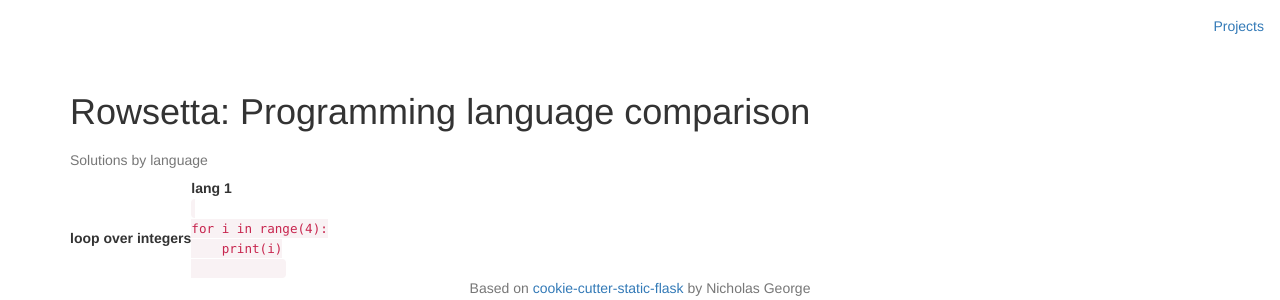
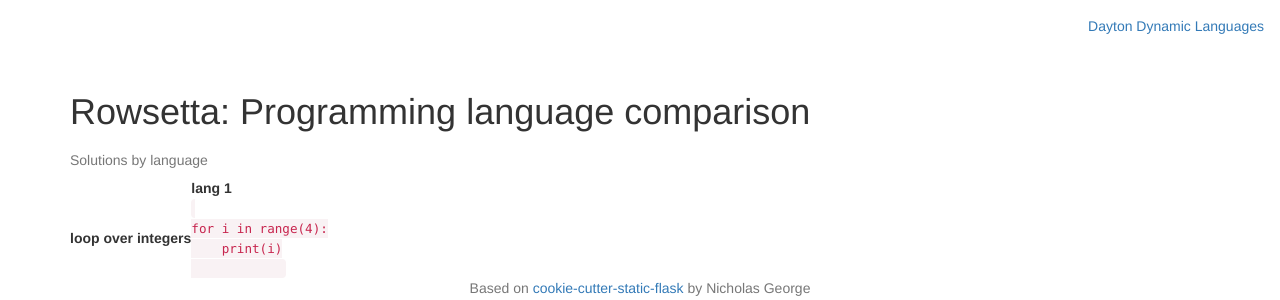
Before and after one commit to dayton-dynamic/rowsetta-stone, a Flask app: page / in a window 1280 px wide. Shown: the top 300 px of the page. Run offline with Flask 2, Linux system fonts and the light colour scheme; some libraries are stand-ins or nearby versions.

Commit message:
hacked the location of css files

```diff
--- a/app.py
+++ b/app.py
@@ -8,8 +8,6 @@ DEBUG = True
 FLATPAGES_AUTO_RELOAD = DEBUG
 FLATPAGES_EXTENSION = ['.html', '.md']
 FLATPAGES_ROOT = 'content'
-POST_DIR = 'posts'
-PROJECTS_DIR = 'projects'
 FREEZER_DESTINATION = "rowsetta"
 FREEZER_DESTINATION_IGNORE = ['.git*', 'CNAME*'] # keep the repository files.
 
@@ -21,9 +19,7 @@ freezer = Freezer(app)
 #Homepage
 @app.route('/')
 def index():
-    posts = [p for p in flatpages if p.path.startswith(POST_DIR)]
-    projects = [project for project in flatpages if project.path.startswith(PROJECTS_DIR)]
-    return render_template('index.html', posts=posts, projects=projects)
+    return render_template('index.html', )
 
 
 if __name__ == '__main__':
--- a/templates/base.html
+++ b/templates/base.html
@@ -7,8 +7,8 @@
         <title>{{name}}</title>
         <meta name="viewport" content="width=device-width, initial-scale=1.0">
         <!--link to bootstrap css -->
-        <link href="{{ url_for('static', filename='css/bootstrap.min.css')}}" rel="stylesheet">
-        <link href="{{ url_for('static', filename='css/style.css')}}" rel="stylesheet">
+        <link href=".{{ url_for('static', filename='css/bootstrap.min.css')}}" rel="stylesheet">
+        <link href=".{{ url_for('static', filename='css/style.css')}}" rel="stylesheet">
 
     </head>
 
@@ -21,8 +21,7 @@
                     <h3 class "navbar-brand mb-0"> {{name}}</h3>
                 </div>
                 <ul class="nav navbar-nav navbar-right">
-                    <li class="active"><a href="{{ url_for("index") }}">Projects</a></li>
-
+                    <li class="active"><a href="{{ url_for("index") }}">Dayton Dynamic Languages</a></li>
                 </ul>
             </div>
         </nav>
```
Also changed, not shown: rowsetta/index.html (+3 -4 lines).
